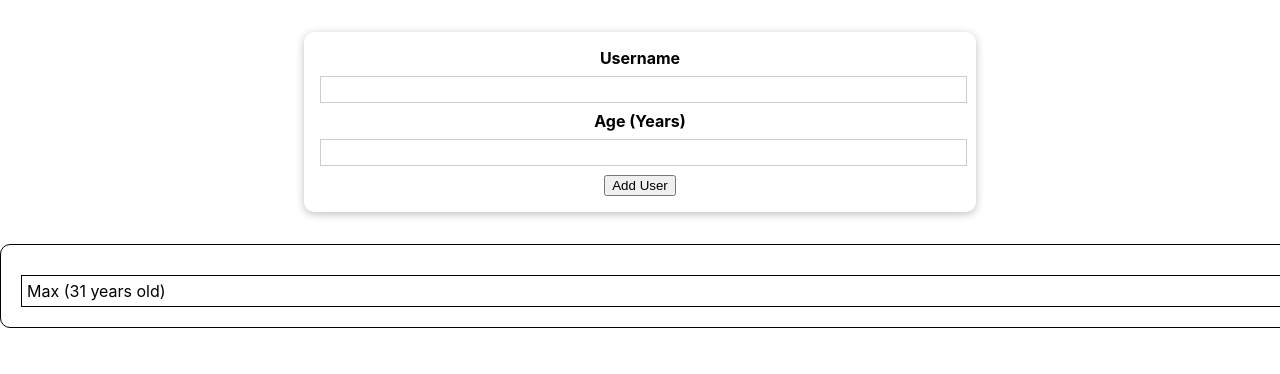
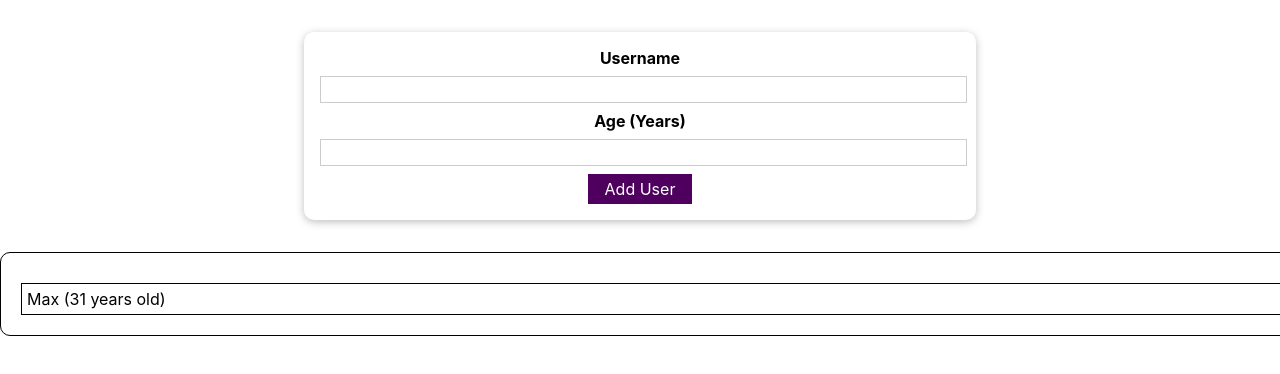
Before and after one commit to shree-yadam/user-app, a React (Create React App) app: page / in a window 1280 px wide. Shown: the top 374 px of the page. Built offline with nearby package versions, Linux system fonts and the light colour scheme.

Commit message:
Create custom button

```diff
--- /dev/null
+++ b/src/components/UI/Button.jsx
@@ -0,0 +1,7 @@
+import classes from "./Button.module.css";
+
+function Button(props) {
+  return <button className={classes.button} type={props.type || 'button'} onClick={props.onClick}> {props.children}</button>;
+}
+
+export default Button;
--- /dev/null
+++ b/src/components/UI/Button.module.css
@@ -0,0 +1,18 @@
+.button {
+  font: inherit;
+  border: 1px solid #4f005f;
+  background: #4f005f;
+  color: white;
+  padding: 0.25rem 1rem;
+  cursor: pointer;
+}
+
+.button:hover,
+.button:active {
+  background: #741188;
+  border-color: #741188;
+}
+
+.button:focus {
+  outline: none;
+}
--- a/src/components/Users/UserInput.jsx
+++ b/src/components/Users/UserInput.jsx
@@ -1,4 +1,5 @@
 import { useState } from "react";
+import Button from "../UI/Button";
 import Card from "../UI/Card";
 import classes from "./UserInput.module.css";
 
@@ -44,7 +45,7 @@
         <input id="username" value={user.name} onChange={nameChangeHandler} />
         <label htmlFor="age">Age (Years)</label>
         <input id="age" value={user.age} onChange={ageChangeHandler} />
-        <button type="submit">Add User</button>
+        <Button type="submit">Add User</Button>
       </form>
     </Card>
   );
```
